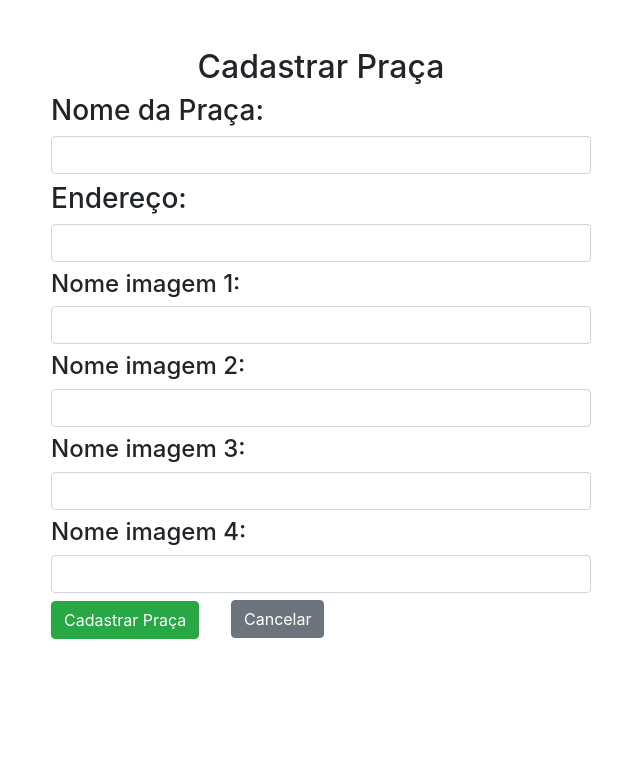
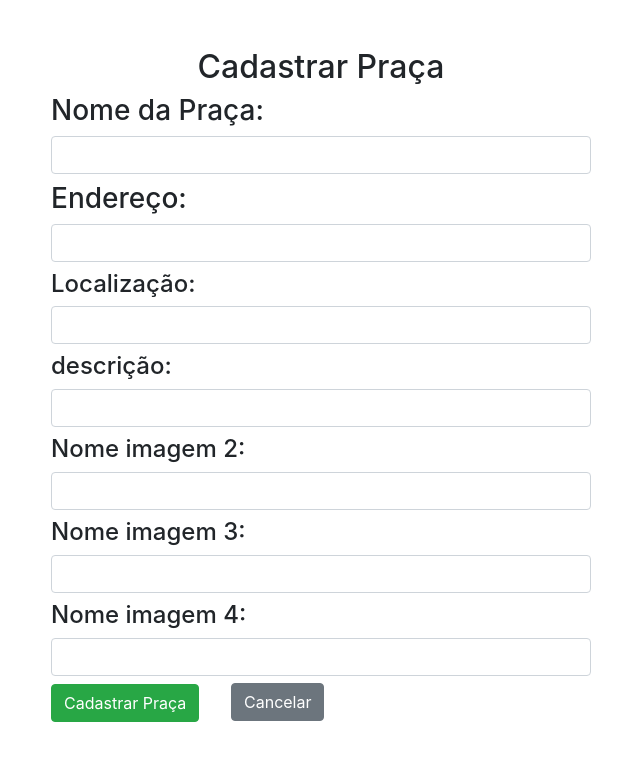
Before and after one commit to proj-int01/app_arborizacao, a Flask app: page /addpraca in a window 1280 px wide. Shown: the top 761 px of the page, without its empty margins (319-959 px from the left). Run offline with Flask 2, Linux system fonts and the light colour scheme; a user stored in the database is signed in; some libraries are stand-ins or nearby versions.

Commit message:
teste depois da desc e maps

```diff
--- a/app_arbo/templates/trees/addpraca.html
+++ b/app_arbo/templates/trees/addpraca.html
@@ -13,14 +13,16 @@
                 <input type="text" name="praca" class="form-control">
                 <h3 class="text-nowrap mt-2">Endereço:</h3>
                 <input type="text" name="end" class="form-control">
-                <h4 class="text-nowrap mt-2">Nome imagem 1:</h4>
+                <h4 class="text-nowrap mt-2">Localização:</h4>
+                <input type="text" name="local" class="form-control">
+                <h4 class="text-nowrap mt-2">descrição:</h4>
+                <input type="text" name="desc" class="form-control">
+                <h4 class="text-nowrap mt-2">Nome imagem 2:</h4>
                 <input type="text" name="image_1" class="form-control">
-                <h4 class="text-nowrap mt-2">Nome imagem 2:</h4>
+                <h4 class="text-nowrap mt-2">Nome imagem 3:</h4>
                 <input type="text" name="image_2" class="form-control">
-                <h4 class="text-nowrap mt-2">Nome imagem 3:</h4>
+                <h4 class="text-nowrap mt-2">Nome imagem 4:</h4>
                 <input type="text" name="image_3" class="form-control">
-                <h4 class="text-nowrap mt-2">Nome imagem 4:</h4>
-                <input type="text" name="image_4" class="form-control">
                 <input type="submit" value="Cadastrar Praça" class="btn btn-success mt-2">
             </form>
             <a href="{{url_for('admin')}}" class="btn btn-secondary" style="margin-top: -67px; margin-left: 180px;">Cancelar</a>
--- a/app_arbo/templates/trees/updatepraca.html
+++ b/app_arbo/templates/trees/updatepraca.html
@@ -14,14 +14,16 @@
                 <input type="text" name="praca" class="form-control" value="{{updatepraca.name}}">
                 <h3 class="text-nowrap mt-2">Endereço:</h3>
                 <input type="text" name="end" class="form-control" value="{{updatepraca.end}}">
+                <h4 class="text-nowrap mt-2">Localização:</h4>
+                <input type="text" name="local" class="form-control" value="{{updatepraca.local}}">
+                <h4 class="text-nowrap mt-2">Descrição:</h4>
+                <input type="text" name="desc" class="form-control" value="{{updatepraca.desc}}">
                 <h4 class="text-nowrap mt-2">Nome imagem 1:</h4>
                 <input type="text" name="image_1" class="form-control" value="{{updatepraca.image_1}}">
                 <h4 class="text-nowrap mt-2">Nome imagem 2:</h4>
                 <input type="text" name="image_2" class="form-control" value="{{updatepraca.image_2}}">
                 <h4 class="text-nowrap mt-2">Nome imagem 3:</h4>
                 <input type="text" name="image_3" class="form-control" value="{{updatepraca.image_3}}">
-                <h4 class="text-nowrap mt-2">Nome imagem 4:</h4>
-                <input type="text" name="image_4" class="form-control" value="{{updatepraca.image_4}}">
 
 
 
--- a/app_arbo/trees/models.py
+++ b/app_arbo/trees/models.py
@@ -32,10 +32,11 @@ class Praca(db.Model):
     id=db.Column(db.Integer,primary_key=True)
     name=db.Column(db.String(30),nullable=False,unique=True)
     end=db.Column(db.String(100),nullable=False,unique=False)
+    local=db.Column(db.String(300),nullable=False,unique=False)
+    desc=db.Column(db.String(500),nullable=False,unique=False)
     image_1=db.Column(db.String(30),nullable=False,unique=True)
     image_2=db.Column(db.String(30),nullable=False,unique=True)
-    image_3=db.Column(db.String(500),nullable=False,unique=True)
-    image_4=db.Column(db.String(500),nullable=False,unique=True)
+    image_3=db.Column(db.String(30),nullable=False,unique=True)
 
 
 
--- a/app_arbo/trees/rotas.py
+++ b/app_arbo/trees/rotas.py
@@ -148,11 +148,13 @@ def addpraca():
     if request.method == "POST":
         getpraca = request.form.get('praca')
         getend = request.form.get('end')
+        getlocal = request.form.get('local')
+        getdesc = request.form.get('desc')
         getimage_1 = request.form.get('image_1')
         getimage_2 = request.form.get('image_2')
         getimage_3 = request.form.get('image_3')
-        getimage_4 = request.form.get('image_4')
-        praca = Praca(name=getpraca,end=getend,image_1=getimage_1,image_2=getimage_2,image_3=getimage_3,image_4=getimage_4)
+
+        praca = Praca(name=getpraca,end=getend,image_1=getimage_1,image_2=getimage_2,image_3=getimage_3,local=getlocal,desc=getdesc)
         db.session.add(praca)
         db.session.commit()
         flash(f'A Praça {getpraca} foi cadastrada com sucesso', 'success')
@@ -168,17 +170,20 @@ def updatepraca(id):
     updatepraca = Praca.query.get_or_404(id)
     praca = request.form.get('praca')
     end = request.form.get('end')
+    local = request.form.get('local')
+    desc = request.form.get('desc')
     image_1 = request.form.get('image_1')
     image_2 = request.form.get('image_2')
     image_3 = request.form.get('image_3')
-    image_4 = request.form.get('image_4')
+
     if request.method =='POST':
         updatepraca.name = praca
         updatepraca.end = end
+        updatepraca.local = local
+        updatepraca.desc = desc
         updatepraca.image_1 = image_1
         updatepraca.image_2 = image_2
         updatepraca.image_3 = image_3
-        updatepraca.image_4 = image_4
         flash (f'A Praca foi atualizada com sucesso', 'success')
         db.session.commit()
         return redirect(url_for('pracas'))
```
Also changed, not shown: app_arbo/database.db.
